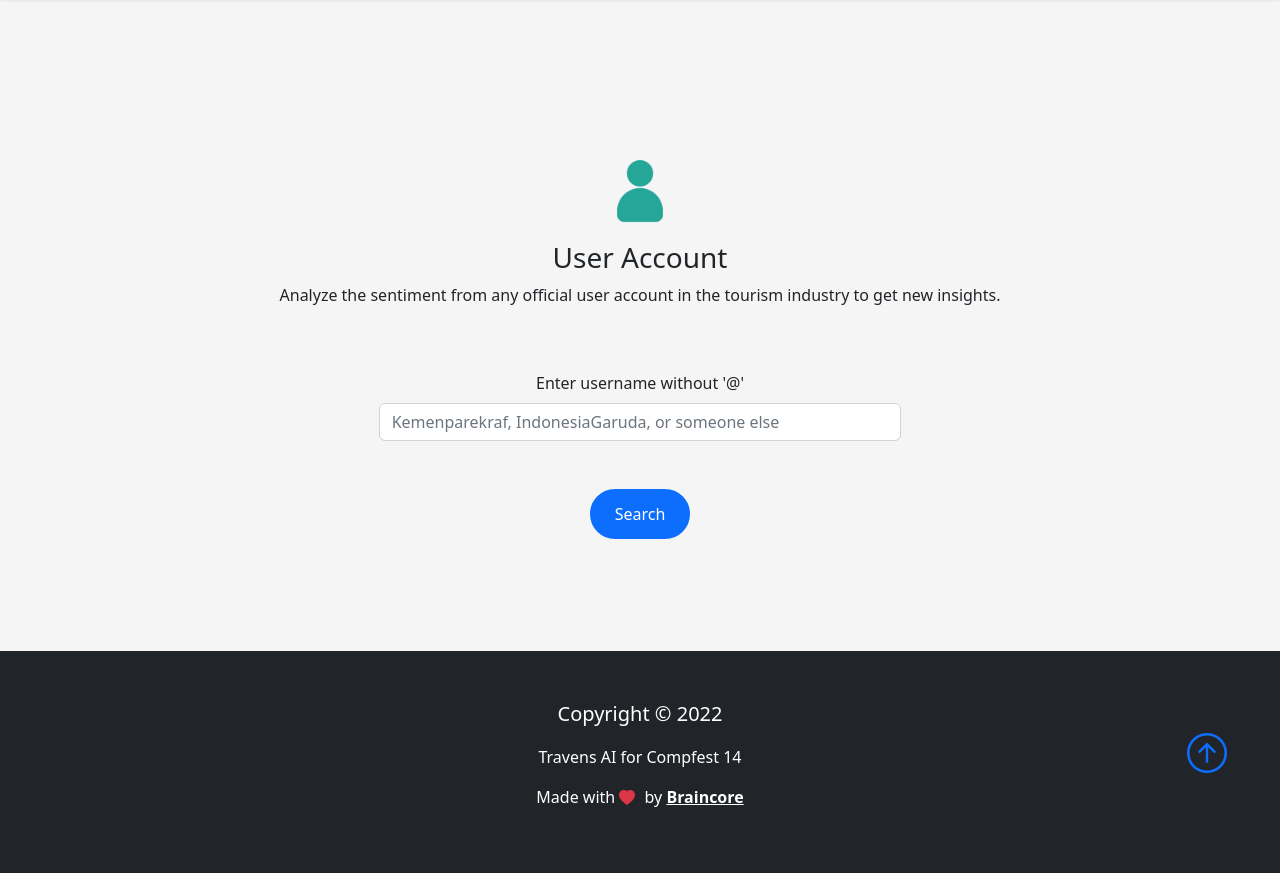
After one commit to algonacci/COMPFEST-14, a Flask app: page /sentiment-analysis/user in a window 1280 px wide. The commit adds this page. Run offline with Flask 2, Linux system fonts and the light colour scheme; parts of the project's set-up code (start-up, migrations or seed data) failed here and were passed over; some libraries are stand-ins or nearby versions.

Commit message:
feat: Initialize the UI design for user sentiment analysis

```diff
--- a/app.py
+++ b/app.py
@@ -76,6 +76,13 @@ def topic_sentiment_analysis():
     else:
         return render_template('topic-sentiment-analysis.html')
 
+@app.route('/sentiment-analysis/user', methods=['GET', 'POST'])
+@cross_origin()
+def user_sentiment_analysis():
+    if request.method == 'POST':
+        pass
+    else:
+        return render_template('user-sentiment-analysis.html')
 
 if __name__ == '__main__':
     app.run(debug=True, host='0.0.0.0')
--- a/templates/sentiment-analysis.html
+++ b/templates/sentiment-analysis.html
@@ -30,10 +30,10 @@
                         <div class="card">
                             <img src="/static/img/twitter_account.png" class="card-img-top mt-3" id="banner" alt="Twitter-Account">
                             <div class="card-body">
-                                <h5 class="card-title">Account</h5>
+                                <h5 class="card-title">User Account</h5>
                                 <p class="card-text">Analyze the sentiment from an official account in the tourism industry.</p>
                                 <div class="d-grid gap-2">
-                                    <a href="/sentiment-analysis/account" class="btn btn-primary">Search any account!</a>
+                                    <a href="/sentiment-analysis/user" class="btn btn-primary">Search any user account!</a>
                                 </div>
                             </div>
                         </div>
--- /dev/null
+++ b/templates/user-sentiment-analysis.html
@@ -0,0 +1,69 @@
+<!DOCTYPE html>
+<html lang="en">
+
+{% include 'includes/head.html' %}
+
+<body>
+    {% include 'includes/navbar.html' %}
+
+    <div class="container">
+        <div class="row justify-content-center text-center">
+            <div class="col-lg-8 p-3">
+                <img src="/static/img/twitter_account.png" alt="Twitter-Account" width="100">
+                <h3>User Account</h3>
+                <p>Analyze the sentiment from any official user account in the tourism industry
+                    to get new insights.</p>
+
+                <form id="#formUser" action="/sentiment-analysis/user" method="POST">
+                    <div class="row justify-content-center text-center p-5">
+                        <label class="mb-2">Enter username without '@'</label>
+                        <br>
+                        <div class="col-lg-10">
+                            <div class="input-group mb-3">
+                                <input type="text" name="user" class="form-control"
+                                    placeholder="Kemenparekraf, IndonesiaGaruda, or someone else">
+                            </div>
+                            <div class="row justify-content-center text-center">
+                                <div class="col-lg-6 mt-3 mb-3">
+                                    <input class="btn button mt-3" type="submit" value="Search" id="submitFormTopic">
+                                </div>
+                            </div>
+                        </div>
+                    </div>
+                </form>
+
+            </div>
+
+            {% if text %}
+            <h3 class="p-3">Result for {{ text }}</h3>
+            {% endif %}
+
+            {% if wordcloud_plot %}
+            <div class="col-sm-6 py-3">
+                <img src="{{ wordcloud_plot }}.png" id="wordcloud" alt="WordCloud">
+            </div>
+            {% endif %}
+
+            {% if sentiment_countplot %}
+            <div class="col-sm-6 py-3">
+                <img src="{{ sentiment_countplot }}.png" id="wordcloud" alt="Sentiment-Countplot">
+            </div>
+            {% endif %}
+
+            <div class="table-responsive-sm p-3">
+
+                {% if no_topic %}
+                <h3>{{ no_topic }}</h3>
+                {% endif %}
+
+                {{ table | safe }}
+            </div>
+        </div>
+    </div>
+
+    {% include 'includes/footer.html' %}
+
+    {% include 'includes/scripts.html' %}
+</body>
+
+</html>
```
